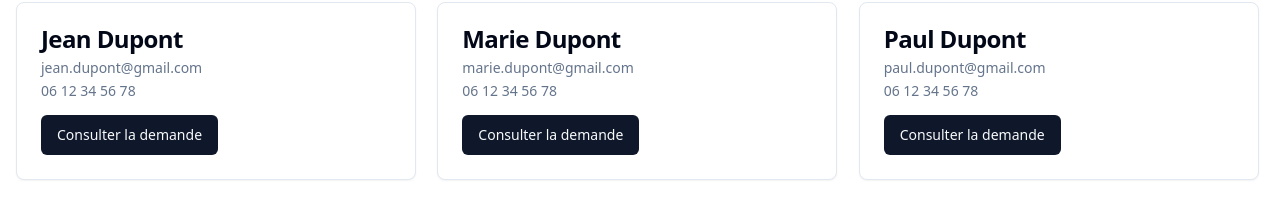
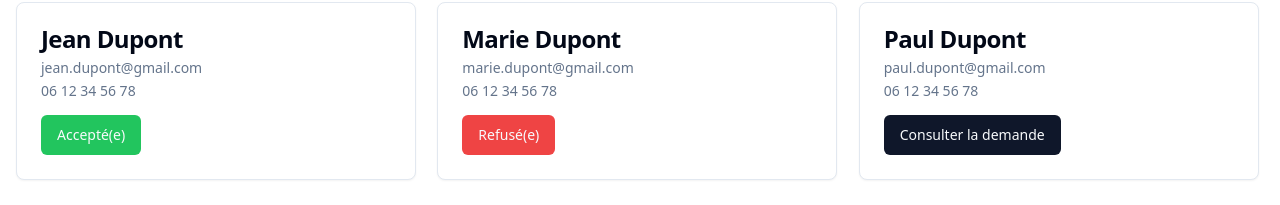
Before and after one commit to newtondotcom/appli-web, a Nuxt app in the folder front/: page /etablissement/evenement/1 in a window 1280 px wide. Shown: the part 436-641 px from the top of the page. Built offline with nearby package versions, Linux system fonts and the light colour scheme.

Commit message:
feat : 3 status possibles de la demande

```diff
--- a/front/pages/etablissement/evenement/[id].vue
+++ b/front/pages/etablissement/evenement/[id].vue
@@ -4,19 +4,22 @@ const postulants = [
         id: 0,
         nom: "Jean Dupont",
         email: "jean.dupont@gmail.com",
-        numero: "06 12 34 56 78"
+        numero: "06 12 34 56 78",
+        statut : "accepte"
     },
     {
         id: 1,
         nom: "Marie Dupont",
         email: "marie.dupont@gmail.com",
-        numero: "06 12 34 56 78"
+        numero: "06 12 34 56 78",
+        statut : "refuse"
     },
     {
         id: 2,
         nom: "Paul Dupont",
         email: "paul.dupont@gmail.com",
-        numero: "06 12 34 56 78"
+        numero: "06 12 34 56 78",
+        statut : "en attente"
     }
 ];
 const id = 0;
@@ -48,9 +51,11 @@ const evenement : EvenementEtablissement = {id, nom, description, creneau, nom_e
                 </CardDescription>
               </CardHeader>
               <CardFooter>
-                <a :href="'/etablissement/demande/' + postulant.id" >
+                <a v-if="postulant.statut=='en attente'" :href="'/etablissement/demande/' + postulant.id" >
                 <Button>Consulter la demande</Button>
                 </a>
+                <Button v-if="postulant.statut=='accepte'" class="bg-green-500">Accepté(e)</Button>
+                <Button v-if="postulant.statut=='refuse'" class="bg-red-500">Refusé(e)</Button>
               </CardFooter>
             </Card>
 </div>
```
